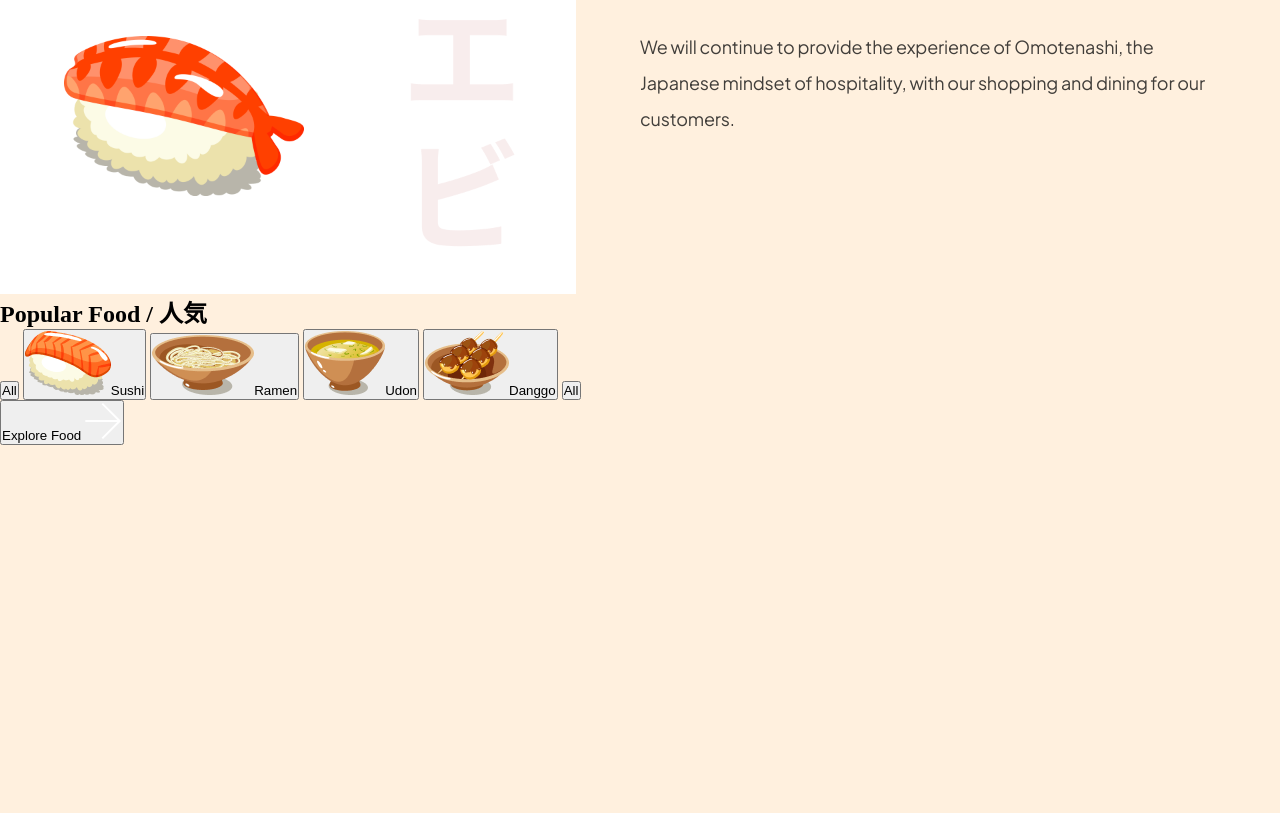
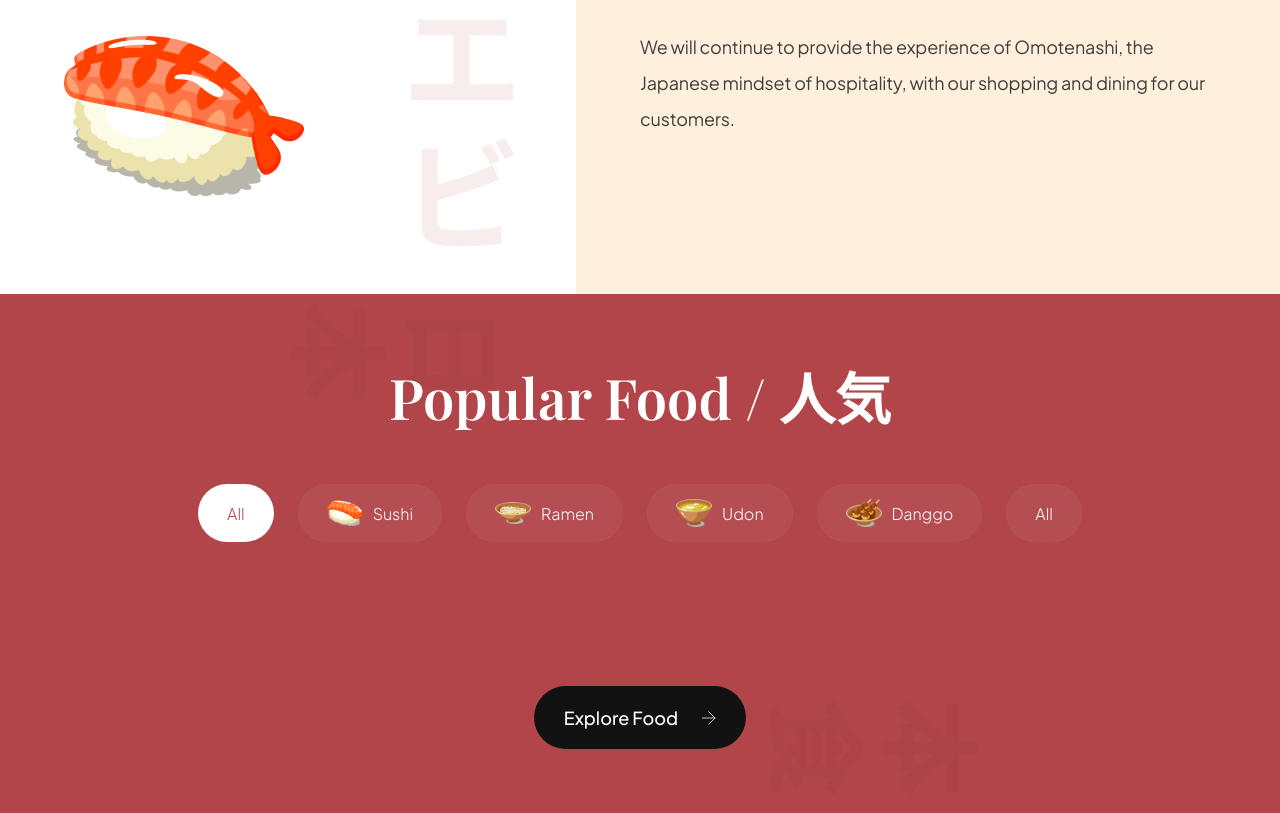
Before and after one commit to Lorn12/Sushi-Landing-Page, a website built with Vite: page index.html in a window 1280 px wide. Shown: the part 1224-2037 px from the top of the page. Before the commit the page ends 1669 px from the top, so only its background shows below. Built offline with nearby package versions, Linux system fonts and the light colour scheme.

Commit message:
Constructed popular foods section styling

```diff
--- /dev/null
+++ b/CSS/sections/popular.css
@@ -0,0 +1,106 @@
+.popular-foods {
+  padding: 64px;
+
+  display: flex;
+  flex-direction: column;
+
+  background-color: var(--primary-color);
+  background-image: url("../../ASSETS/popular_bg.png");
+  background-position: center;
+  background-repeat: no-repeat;
+  background-size: contain;
+
+  overflow: hidden;
+}
+
+.popular-foods__title {
+  font-size: 56px;
+  font-family: var(--playfair-display);
+  font-weight: 600;
+  line-height: 78px;
+  color: #fff;
+  text-align: center;
+}
+
+.popular-foods__filters {
+  margin-top: 48px;
+  max-width: 100%;
+  overflow-x: auto;
+
+  display: flex;
+  justify-content: center;
+  gap: 24px;
+}
+
+.popular-foods__filter-btn {
+  padding: 10px 28px;
+
+  display: flex;
+  flex-direction: row;
+  align-items: center;
+  gap: 10px;
+
+  background: rgba(255, 255, 255, 0.05);
+  border: 1px solid rgba(255, 255, 255, 0.02);
+  border-radius: 46px;
+
+  font-size: 16px;
+  font-weight: 300;
+  line-height: 25px;
+  font-family: var(--plus-jakarta-sans);
+  color: #fff;
+  cursor: pointer;
+}
+
+.popular-foods__filter-btn img {
+  width: 36px;
+  height: 36px;
+  object-fit: contain;
+}
+
+.popular-foods__filter-btn.active {
+  background: #fff;
+  color: var(--primary-color);
+}
+
+.popular-foods__filter-btn:hover {
+  background: #fff;
+  color: var(--primary-color);
+}
+
+.popular-foods__catalogue {
+  margin-top: 64px;
+
+  display: flex;
+  justify-content: center;
+  align-items: flex-end;
+  flex-wrap: wrap;
+  gap: 56px;
+}
+
+.popular-foods__button {
+  width: fit-content;
+
+  padding: 20px 30px;
+  margin: 80px auto 0;
+
+  font-weight: 500;
+  font-size: 18px;
+  line-height: 23px;
+  font-family: var(--plus-jakarta-sans);
+  color: #fff;
+
+  border: none;
+  outline: none;
+  background: var(--secondary-color);
+  border-radius: 64px;
+  cursor: pointer;
+}
+
+.popular-foods__button img {
+  width: 14px;
+  height: 14px;
+  object-fit: contain;
+
+  margin-left: 21px;
+}
--- a/CSS/style.css
+++ b/CSS/style.css
@@ -5,8 +5,8 @@
 @import url("./sections/header.css");
 @import url("./sections/hero.css");
 @import url("sections/about.css");
-/* @import url("sections/popular.css");
-@import url("sections/trending.css");
+@import url("sections/popular.css");
+/* @import url("sections/trending.css");
 @import url("sections/subscribe.css");
 @import url("sections/footer.css"); */
 
--- a/index.html
+++ b/index.html
@@ -133,7 +133,7 @@
         <button class="popular-foods__filter-btn">
           <img src="/ASSETS/sushi-6.png" alt="sushi 6" />Danggo
         </button>
-        <button class="popular-foods__filter-btn active">All</button>
+        <button class="popular-foods__filter-btn">All</button>
       </div>
 
       <div class="popular-foods__catalogue">
```
